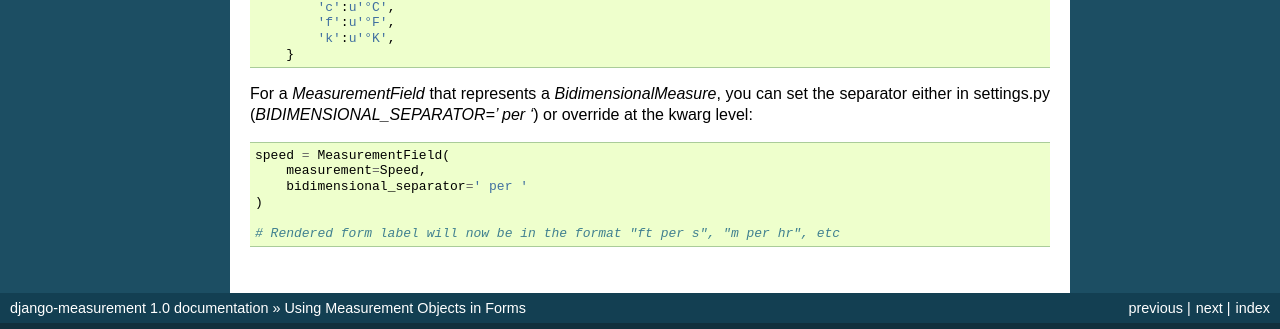
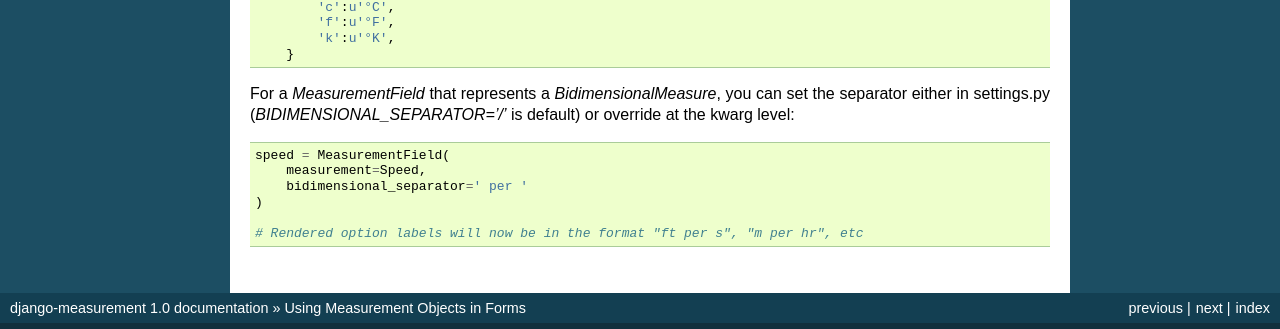
Before and after one commit to coddingtonbear/django-measurement, a Sphinx documentation site: the page built from docs/topics/forms.rst, in a window 1280 px wide. Shown: the part 696-1025 px from the top of the page. Built offline with Sphinx 7.4.7, drawn with Linux system fonts in a browser that asks for light colours.

Commit message:
Update forms.rst

```diff
--- a/docs/topics/forms.rst
+++ b/docs/topics/forms.rst
@@ -41,11 +41,11 @@ If unicode symbols are needed in the labels for a MeasurementField, define a LAB
             'k':u'°K',
         }
 
-For a `MeasurementField` that represents a `BidimensionalMeasure`, you can set the separator either in settings.py (`BIDIMENSIONAL_SEPARATOR=' per '`) or override at the kwarg level::
+For a `MeasurementField` that represents a `BidimensionalMeasure`, you can set the separator either in settings.py (`BIDIMENSIONAL_SEPARATOR='/'` is default) or override at the kwarg level::
 
         speed = MeasurementField(
             measurement=Speed,
             bidimensional_separator=' per '
         )
 
-        # Rendered form label will now be in the format "ft per s", "m per hr", etc
+        # Rendered option labels will now be in the format "ft per s", "m per hr", etc
```
